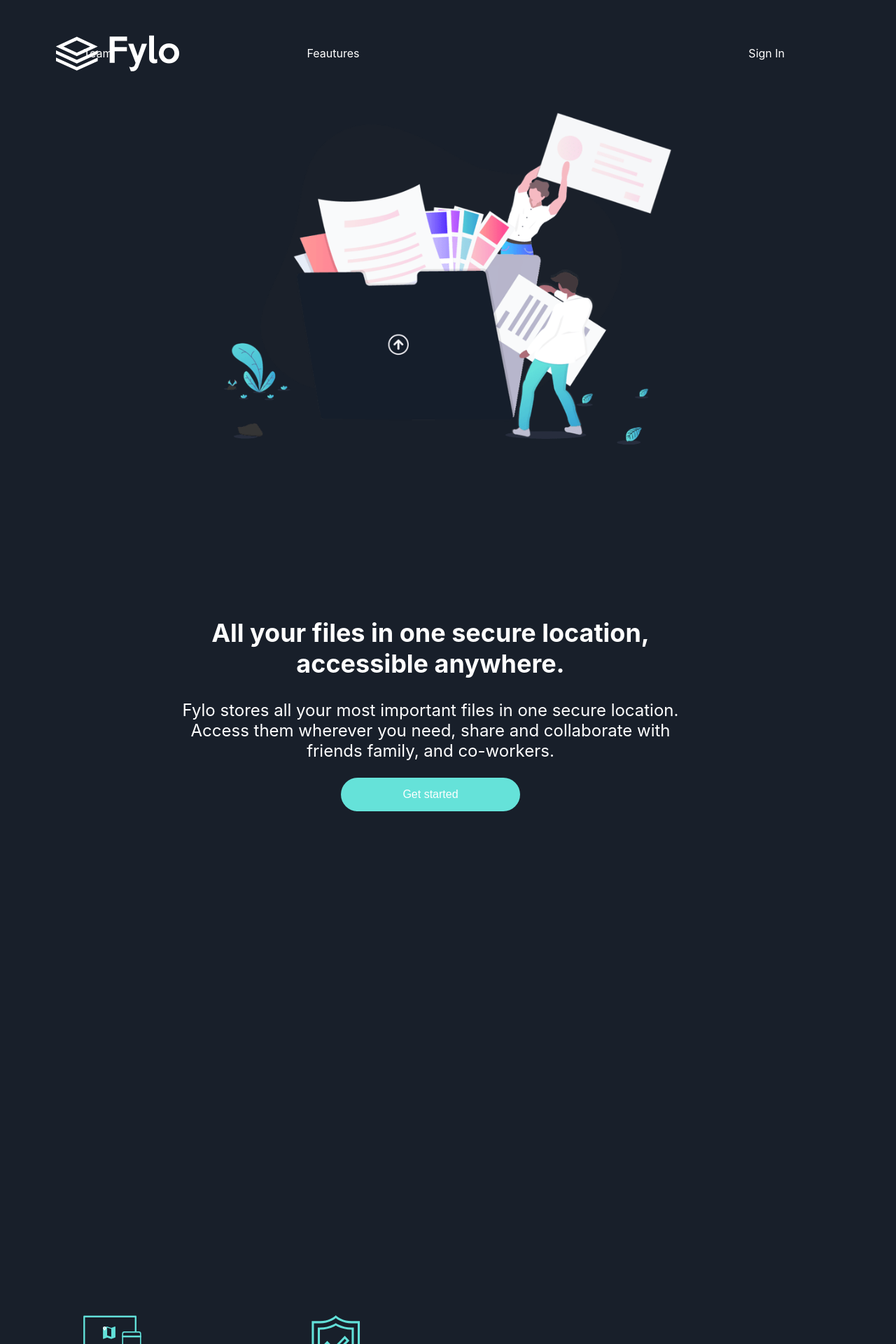
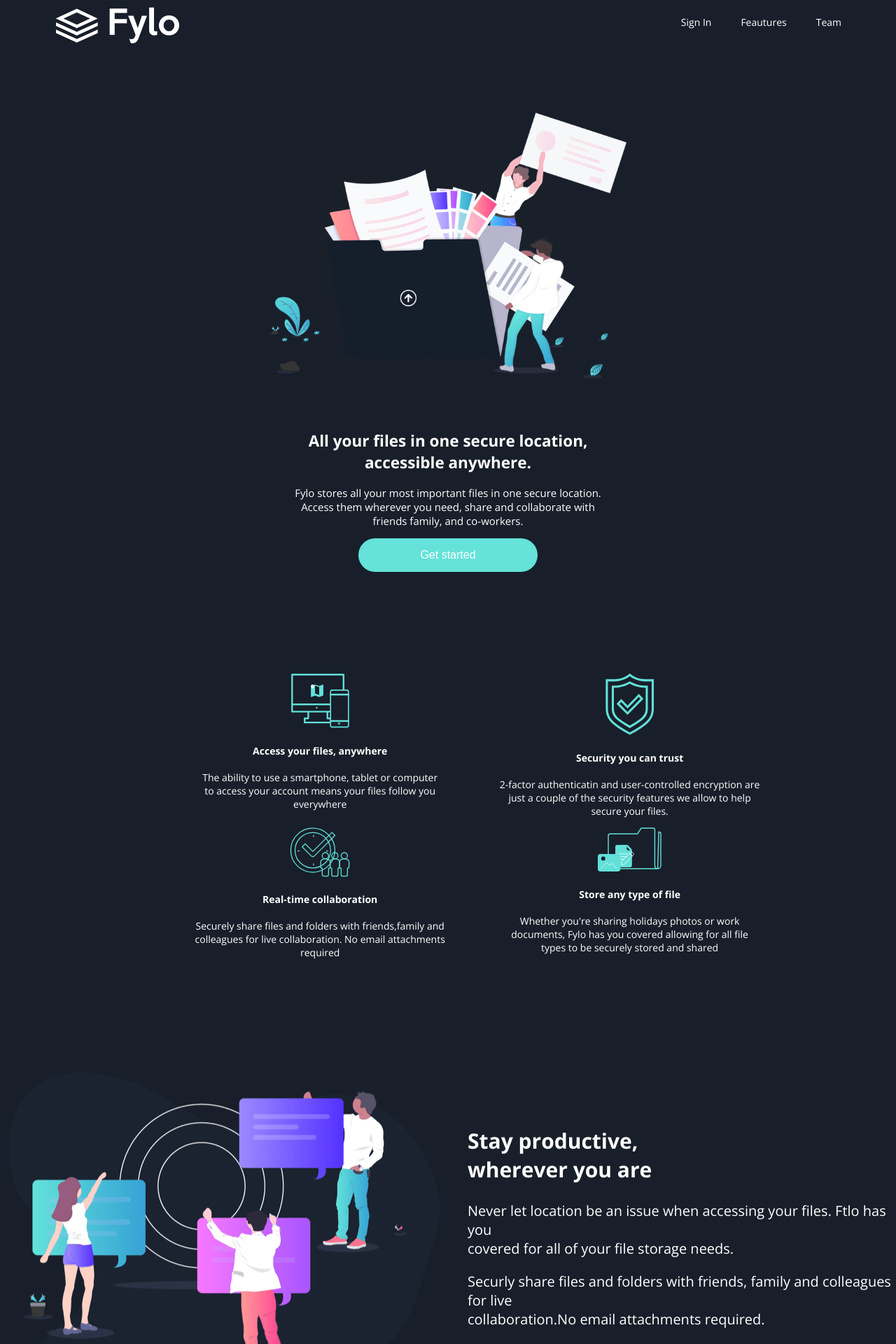
Before and after one commit to jokale/fylo, a React (Create React App) app: page / in a window 1280 px wide. Shown: the top 1920 px of the page at 70% size. Built offline with nearby package versions, Linux system fonts and the light colour scheme.

Commit message:
make sections more responsive

```diff
--- a/public/index.html
+++ b/public/index.html
@@ -27,7 +27,10 @@
 
     <!-- <link href="https://cdn.jsdelivr.net/npm/bootstrap@5.0.0-beta2/dist/css/bootstrap.min.css" rel="stylesheet" integrity="sha384-BmbxuPwQa2lc/FVzBcNJ7UAyJxM6wuqIj61tLrc4wSX0szH/Ev+nYRRuWlolflfl" crossorigin="anonymous">
 <script src="https://cdn.jsdelivr.net/npm/bootstrap@5.0.0-beta2/dist/js/bootstrap.bundle.min.js" integrity="sha384-b5kHyXgcpbZJO/tY9Ul7kGkf1S0CWuKcCD38l8YkeH8z8QjE0GmW1gYU5S9FOnJ0" crossorigin="anonymous"></script> -->
-    <title>React App</title>
+<link rel="preconnect" href="https://fonts.gstatic.com">
+<link href="https://fonts.googleapis.com/css2?family=Open+Sans:wght@400;700&family=Raleway:wght@400;700&display=swap" rel="stylesheet">
+
+<title>Fylo</title>
   </head>
   <body>
     <noscript>You need to enable JavaScript to run this app.</noscript>
--- a/src/App.js
+++ b/src/App.js
@@ -1,6 +1,5 @@
 import './App.css';
 import React from 'react';
-import logo from "./Icons/logo.svg";
 import Navbar from './components/Navbar';
 import intro from "./Images/intro.png"
 import quotes from "./Icons/quotes.png"
@@ -29,13 +28,12 @@ class App extends React.Component {
 
   return (
     <div className="App">
-      <img src={logo} className="mainlogo" alt="logo" />
       <Navbar/>
       <img src={intro} className="intro-drawing" alt="drawing of man and woman pulling out files from large folder"/>
 
       <div className="introtext">
-      <h2>All your files in one secure location, <br></br> accessible anywhere.</h2>
-          <p>Fylo stores all your most important files in one secure location.<br></br> Access them wherever you need, share and collaborate with <br></br> friends family, and co-workers.</p>
+      <h2 className="htwointro">All your files in one secure location, <br></br> accessible anywhere.</h2>
+          <p className="pintro">Fylo stores all your most important files in one secure location.<br></br> Access them wherever you need, share and collaborate with <br></br> friends family, and co-workers.</p>
           <button>Get started</button>
       </div>
 
@@ -44,7 +42,6 @@ class App extends React.Component {
 
         <div className="one">
         <img src={access} className="access-icon" alt="logo of a phone and computer"/>
-
           <h4>Access your files, anywhere</h4>
         <p> The ability to use a smartphone, tablet or computer <br></br> to access your account means your files follow you <br></br> everywhere</p> </div>
 
@@ -67,12 +64,14 @@ class App extends React.Component {
         <p> Whether you're sharing holidays photos or work <br></br> documents, Fylo has you covered allowing for all file<br></br> types to be securely stored and shared</p> </div>
 
       </div>
+      <div className="prod">
       <img src={productive} className="productive-drawing" alt="drawing of man and woman pulling out files from large folder"/>
       <div className="prodpara">
         <h2>Stay productive, <br></br> wherever you are</h2>
         <p className="para1">Never let location be an issue when accessing your files. Ftlo has you <br></br>covered for all of your file storage needs.</p>
         <p className="para2">Securly share files and folders with friends, family and colleagues for live <br></br> collaboration.No email attachments required.</p>
         <a href="www.google.com" target="blank">See how Fylo works</a>
+       </div>
    </div>
 
     <div className="opinions">
@@ -103,7 +102,7 @@ class App extends React.Component {
 
 
     </div>
-    <div className="form">
+    {/* <div className="form">
       <div>
         <h1>Get early access today</h1>
         <p>It only takes a minute to sign up and our free starter tier is extremely generous. If you have any <br></br> questions, our support team would be happy to help you. </p>
@@ -112,9 +111,9 @@ class App extends React.Component {
 
         </div>
 
-    </div>
+    </div> */}
 
-    <div className="footer">
+    {/* <div className="footer">
      <br></br>
 
       <h1>hello i am a footer</h1>
@@ -123,8 +122,8 @@ class App extends React.Component {
       <div id="location">
       <img src={location} className="location" alt="white woman"/>
         <p>Lorem ipsum dolor sit amet, consectetur <br></br>adipiscing elit, sed do eiusmod tempor <br></br> incididunt ut labore et dolore magna aliqua</p>
-      </div>
-      <div>
+      </div> */}
+      {/* <div>
         <p>contact number</p> <br></br>
         <p>email</p>
         <div className="webgrid">
@@ -143,12 +142,12 @@ class App extends React.Component {
 
         </div>
 
-      </div>
+      </div> */}
     </div>
 
-      {/* <img src={bg} className="background" alt="dark swirl background"/>  */}
+      /* <img src={bg} className="background" alt="dark swirl background"/>  */
 
-    </div>
+    // </div>
   );
   }
 }
--- a/src/components/Navbar.js
+++ b/src/components/Navbar.js
@@ -1,13 +1,19 @@
 import React, {Component}from 'react';
+import logo from "../Icons/logo.svg";
+
 
 class Navbar extends Component {
     render() {
         return (
             <div className="navbar">
-
-                <p>Sign In</p><br></br>
-                <p>Feautures</p>
-                <p>Team</p>
+                <div className="navimage">
+                    <img src={logo} className="mainlogo" alt="logo" />
+                </div>
+                    <ul className="nav-ul">
+                        <li>Sign In</li>
+                        <li>Feautures</li>
+                        <li>Team</li>
+                    </ul>
             </div>
          );
     }
--- a/src/index.css
+++ b/src/index.css
@@ -1,63 +1,141 @@
+
 body {
-  margin: 0;
-  font-family: -apple-system, BlinkMacSystemFont, 'Segoe UI', 'Roboto', 'Oxygen',
-    'Ubuntu', 'Cantarell', 'Fira Sans', 'Droid Sans', 'Helvetica Neue',
-    sans-serif;
-  -webkit-font-smoothing: antialiased;
-  -moz-osx-font-smoothing: grayscale;
-}
+font-family: 'Open Sans', sans-serif;
+font-size: 14px;
+color: white;
+background-color: hsl(218, 28%, 13%);
 
-code {
-  font-family: source-code-pro, Menlo, Monaco, Consolas, 'Courier New',
-    monospace;
-}
-
-html {
-  background-color: hsl(218, 28%, 13%);
-  /* background-color: violet; */
-  /* width: 1440px; */
 }
 
 
-h1,h2,h3,h4,h5,h6,p{
-  color: white;
-}
+
+
 
 /* icons */
 
 .mainlogo {
-  position: absolute; left: 80px; top: 50px;
-  /* float: left; */
+  position: absolute; top: 10px; left: 80px;
+  float: left;
+  /* width: 10%; */
+  height: auto;
+
 }
+
+@media (max-width: 375px) {
+  .mainlogo{
+    position: absolute; top: 17px; left: 10px;
+    width: 30%;
+    height: auto;
+  }
+
+}
+
+/* NAVBAR */
 
 
 .navbar {
+padding: 0;
+display: flex;
+justify-content: flex-end;
+font-size: 14px;
+margin-left: 5em;
+margin-right: 5em;
+/* border: 1px solid pink; */
+}
+
+ul {
   display: flex;
-  flex-direction: row-reverse;
-  align-content: flex-end;
-  /* align-items: baseline; */
-  position: relative; right: 20px; top: 50px;
-  justify-content: space-around;
-  flex-basis: auto;
 }
+
+@media (max-width: 375px) {
+  .navbar{
+  margin-right: 0;
+  margin-left: 5em;
+  }
+
+}
+
+li {
+  list-style-type: none;
+  margin-left: 3em;
+
+}
+
+li:hover , li:focus{
+  text-decoration: underline;
+  cursor: pointer;
+}
+
+@media (max-width: 375px) {
+
+ li {
+   white-space: nowrap;
+    overflow: hidden;
+    text-overflow: ellipsis;
+    margin-left: 2em;
+    margin-right: 0;
+
+ }
+}
+
+/* INTRODRAWING  */
 
 .intro-drawing {
   display: block;
   margin-left: auto;
   margin-right: auto;
-  position:absolute; top: 20vh; right: 25vmax;
-  width: 50%;
+  position:absolute; top: 20%; right: 30%;
+  width: 40%;
+  height: auto;
 }
 
+@media (max-width: 375px) {
+
+  .intro-drawing{
+    max-width: 200%;
+    height: auto;
+    margin: 0 auto;
+    position:absolute; top: 20%; right: 25%;
+
+
+  }
+ }
 
 
 .introtext {
-  position: relative; top: 100vh; right: 25px;
-  font-size: 24px;
+  position: relative; top: 70vh; right: 50px;
+  font-size: 20px;
+  font-weight: 400;
   text-align: center;
-
+  /* border: 2px solid pink; */
+  justify-content: center;
+  margin-left: 3em;
+  margin-top: 2em;
+  padding-top: 2em;
+  padding-bottom: 5em;
 }
 
+@media (max-width: 1440px) {
+
+  .introtext{
+    position: relative; top: 60vh; right: 0;
+    font-size: 15px;
+    margin: 2em;
+    padding-top: 2em;
+    padding-bottom: 5em;
+  }
+ }
+
+@media (max-width: 375px) {
+
+  .introtext{
+    position: relative; top: 30vh; right: 0;
+    font-size: 15px;
+    margin: 2em;
+    padding-top: 2em;
+    padding-bottom: 5em;
+  }
+ }
 
 button {
   background-color:  hsl(176, 68%, 64%);
@@ -71,32 +149,117 @@ button {
   cursor: pointer;
 }
 
+/* GRID */
 
 .grid {
   display: grid;
   grid-template-columns: repeat(2, 1.5fr);
-  position: relative;
-  top: 190vh;
-   left: 0px;
+  position: relative; top: 70vh; left: 420px;
   width: 50%;
-
-  /* text-align: center; */
+  /* border: 2px solid pink; */
+  margin: 2em;
 
 }
 
+@media (max-width: 1440px) {
+
+  .grid{
+    width: 70%;
+    position: relative; top: 65vh; left: 200px;
+    justify-content: center;
+
+  }
+ }
+
+
+@media (max-width: 375px) {
+
+  .grid{
+    display: flex;
+    width: 100%;
+    flex-direction: column;
+    position: relative; top: 30vh; left: -30px;
+    justify-content: center;
+
+  }
+ }
+
+
+ /* PROD SECTION  */
+
+ .prod{
+   font-size: 20px;
+ }
+
+ @media (max-width: 375px) {
+
+  .prod{
+    /* width: 50%; */
+    display: flex;
+    flex-direction: column;
+  }
+ }
+
 .productive-drawing {
-  display: block;
+  display: inline;
   margin-left: auto;
   margin-right: auto;
-  position:absolute; top: 265vh; left: 10vh;
+  position:absolute; top: 185vh; left: 35vh;
+
 }
 
+@media (max-width: 1440px) {
+
+  .productive-drawing{
+    /* width: 50%; */
+    position: relative; top: 80vh; left: -40vh;
+    justify-content: center;
+
+  }
+ }
+ @media (max-width: 375px) {
+
+  .productive-drawing{
+    width: 120%;
+    position: absolute; top: 240vh; left: 0vh;
+    justify-content: center;
+    margin: 0;
+
+  }
+ }
+
 .prodpara{
-  position: absolute; top: 270vh; right: 5vh;
+  position: absolute; top: 185vh; right: 25vh;
   font-size: 20px;
   text-align: left;
 
 }
+
+
+@media (max-width: 1440px) {
+
+  .prodpara{
+    width: 50%;
+    position: relative; top: 27.7vh; left: 80vh;
+    justify-content: center;
+    margin-right: 1em;
+    margin-left: 1em;
+
+  }
+ }
+
+ @media (max-width: 375px) {
+
+  .prodpara{
+    width: 100%;
+    position: relative; top: 100vh; left: 2vh;
+    justify-content: center;
+    margin-right: 1em;
+    margin-left: 1em;
+
+  }
+ }
+
 
 .opinions {
 
@@ -175,18 +338,10 @@ input{
   justify-content: right;
 }
 
-/* .webgridone{
-  position: absolute; right: 60vh;
-}
-
-.webgridtwo{
-  position: absolute; right: 40vh; top: 20vh;
-} */
 
 .footer{
   background-color: pink
 
-  /* hsl(216, 53%, 9%) */
 
   ;
   position: absolute; top: 430vh;
@@ -196,12 +351,12 @@ input{
   z-index: -1;
   display: grid;
   grid-template-columns: repeat(6, .5fr);
-  /* grid-column: 5; */
 
 }
-/* images */
 
-.p1,.p2,.p3{
+
+
+ .p1,.p2,.p3{
   border-radius: 50%;
   width: 40px; /* you can use % */
   height: auto;
```
